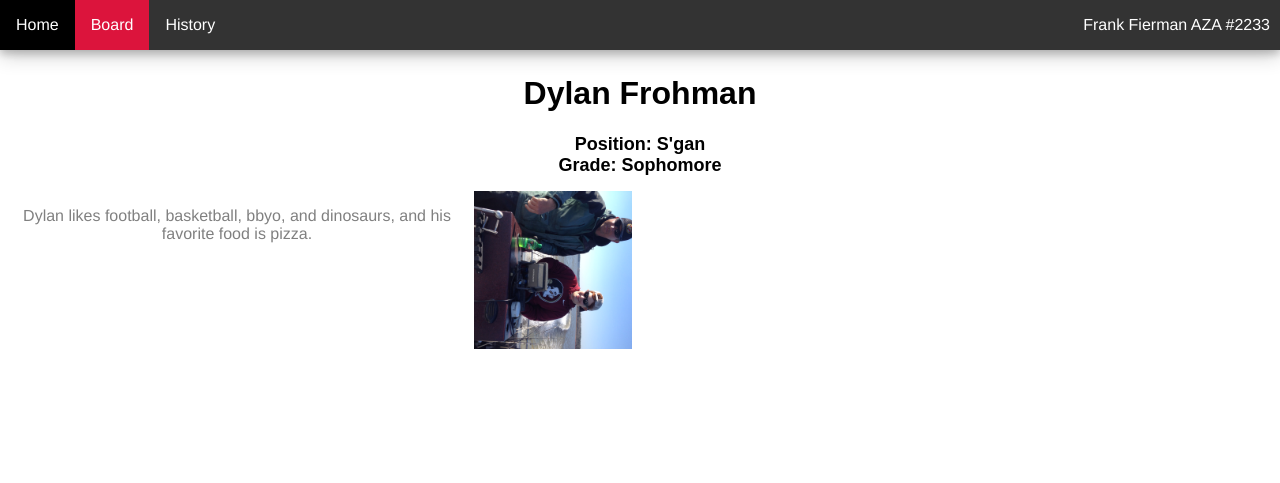
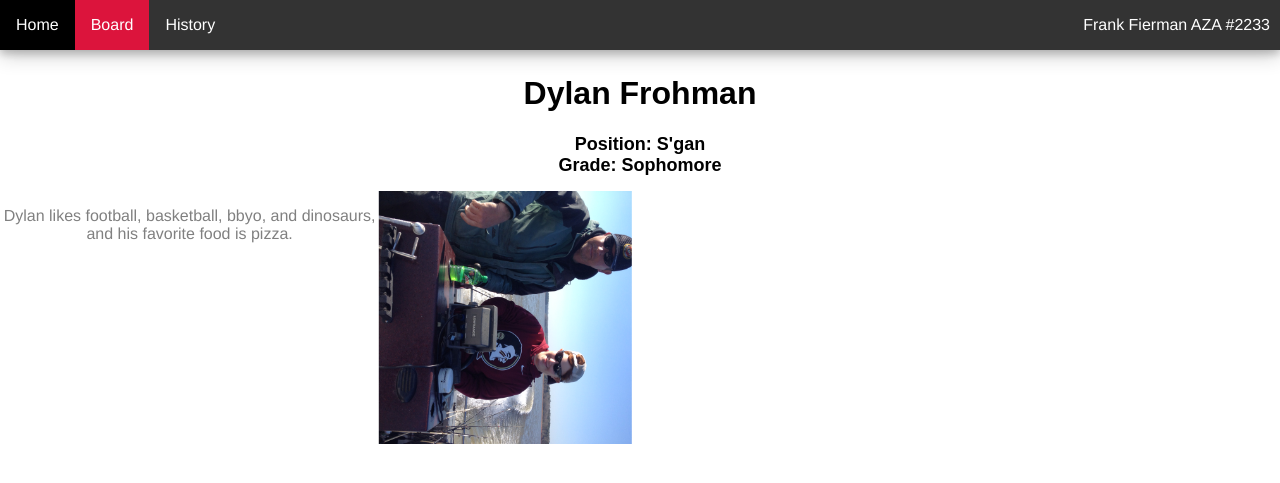
Before and after one commit to fiermanmazkir/fiermanmazkir.github.io, a Jekyll site: the page built from board/bios/DylanFrohman.md, in a window 1280 px wide. Shown: the top 483 px of the page. Built offline with Jekyll 4.4.1, drawn with Linux system fonts in a browser that asks for light colours; comment, search, counter and statistics services are not loaded.

Commit message:
Update DylanFrohman.md

```diff
--- a/board/bios/DylanFrohman.md
+++ b/board/bios/DylanFrohman.md
@@ -39,6 +39,6 @@ p {
 Grade: Sophomore </h2>
 
 <div class="maintext">
-<img style="margin:auto; display:block;" src="Dylan.jpg" style="width:25%;height:25%;">
+<img style="margin:auto; display:block;" src="Dylan.jpg" style="width:40%;height:40%;">
 <p> Dylan likes football, basketball, bbyo, and dinosaurs, and his favorite food is pizza. </p>
 </div>
```
